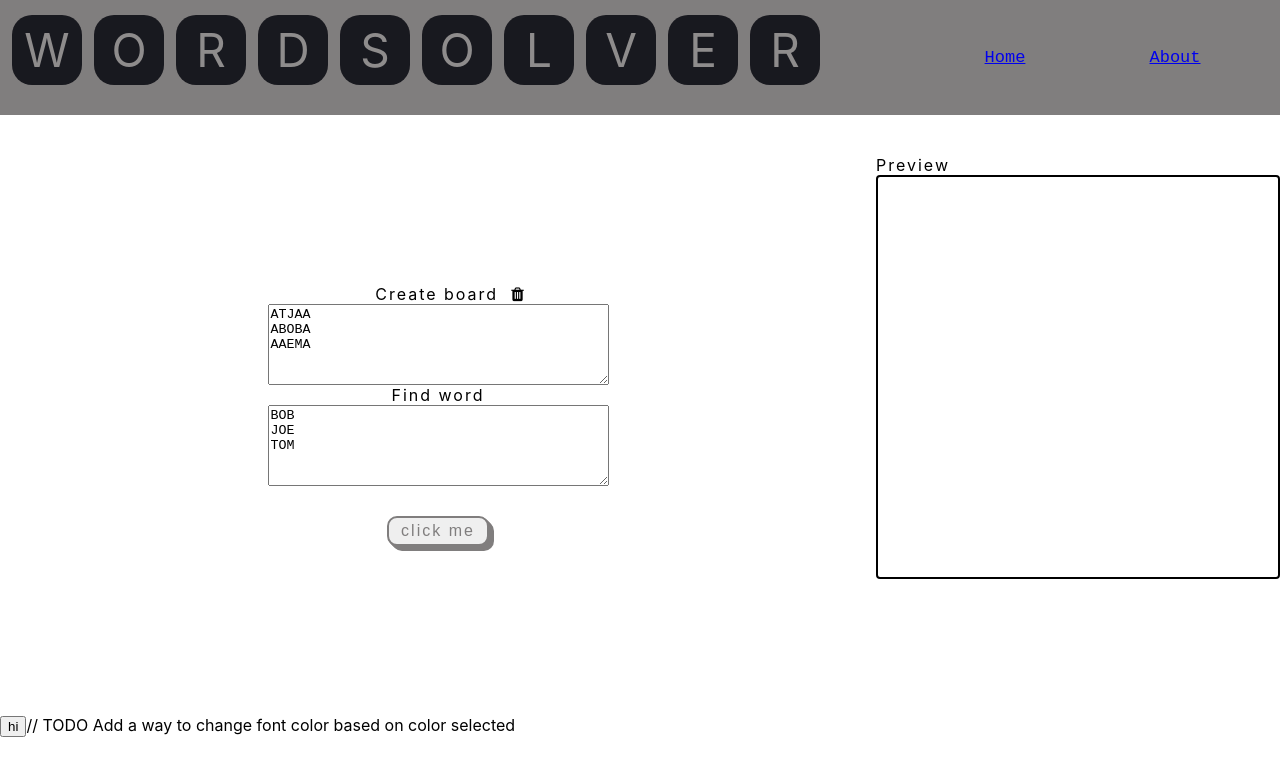
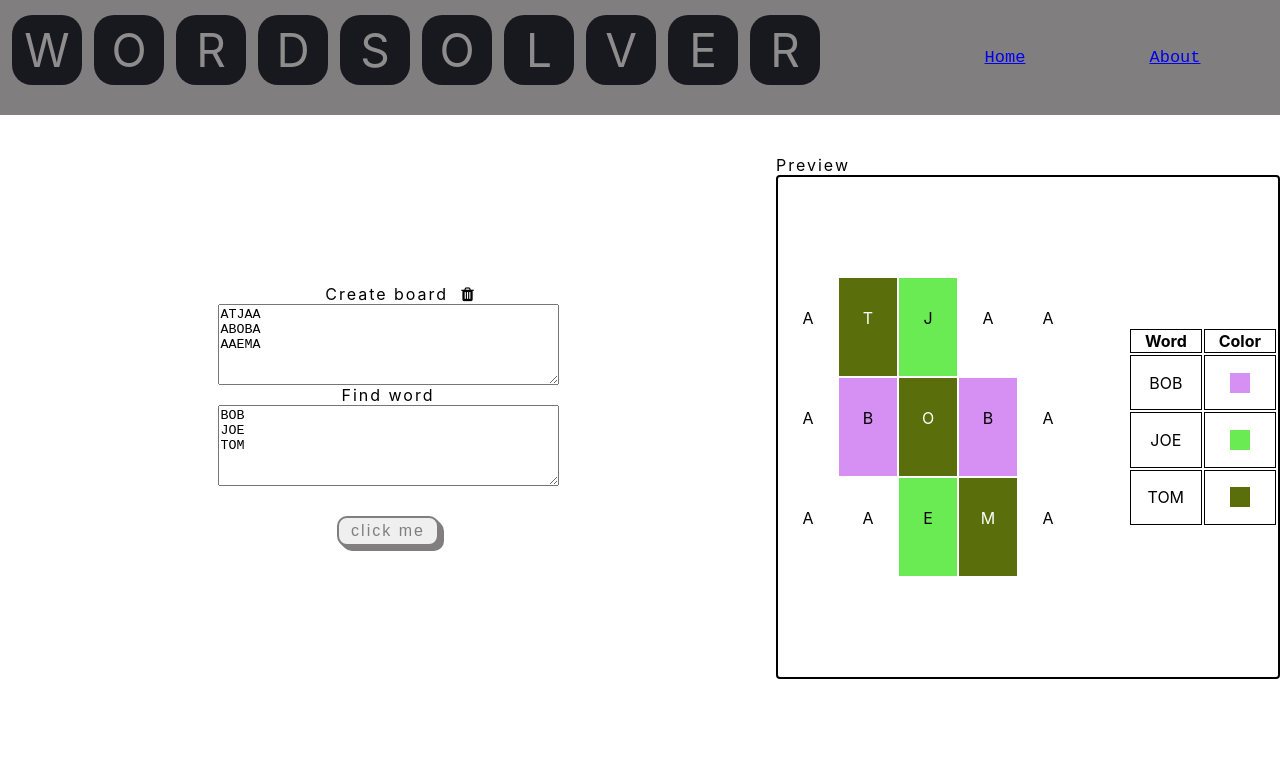
Before and after one commit to Derzz/word-searcher-solver, a React (Create React App) app: page /home in a window 1280 px wide. Both pictures are taken after a click on the button "click me". Shown: the top 776 px of the page. Built offline with nearby package versions, Linux system fonts and the light colour scheme.

Commit message:
place the grid in the preview block

```diff
--- a/src/App.css
+++ b/src/App.css
@@ -43,7 +43,6 @@
    display:flex;
    flex-direction:row;
 
-
 }
 
 .hello{
@@ -51,7 +50,7 @@
     flex-direction: column;
     justify-content: center;
     height:600px;
-    width: 900px;
+    width: 800px;
     align-items: center;
 }
 
@@ -60,18 +59,6 @@
 
 }
 
-.preview-backgorund{
-    @apply bg-slate-100;
-    display:flex;
-    border-style: solid;
-    border-width: 2px;
-    height:400px;
-    width:400px;
-    justify-content: center;
-    align-items: center;
-    border-radius: 4px;
-
-}
 
 .preview{
     display: flex;
@@ -82,11 +69,11 @@
     color: black;
     font-size: 15px;
     font-weight: bold;
+}
 
-}
 .preview-bar{
     @apply h-8 pt-1 rounded-md text-white bg-cyan-600 text-center align-middle;
-    width:400px;
+    width:500px;
     margin-top:40px;
     letter-spacing: 2px;
 
--- a/src/Home.tsx
+++ b/src/Home.tsx
@@ -40,8 +40,14 @@ class Home extends Component{
                 return;
             }
         }
-        this.setState({error: "The grid is a rectangle!"});
-        setUp(gridString, wordString);
+        var gridstring = (document.getElementById("grid") as HTMLInputElement).value;
+        console.log(gridstring);
+
+        this.setState({preview: gridstring.split("\n")});
+
+        this.setState({found: setUp(gridString, wordString)});
+
+        this.setState({clicked: true});
     }
 
 
@@ -49,20 +55,6 @@ class Home extends Component{
         super(props);
         //this.state = { preview: [''] };
     };
-
-    Handleclick = () => {
-        //const [splitted,setSplitted]= useState();
-        console.log(10);
-        var gridstring=(document.getElementById("grid") as HTMLInputElement).value;
-        //console.log();
-        //setSplitted(gridstring.split("\n"));
-        //console.log(gridstring.split("\n"));
-        console.log(gridstring);
-
-        this.setState({ preview: gridstring.split("\n")});
-        //this.setState({ preview: gridstring});
-
-    }
 
     render(){
         return(
@@ -148,9 +140,10 @@ class Home extends Component{
 
                             <button
                                 className="button-example"
-                                id={"start"} type={"button"} onClick={() => solver(this.state.grid, this.state.words)}>
+                                id={"start"} type={"button"} onClick={() => this.checkGrid(this.state.grid, this.state.words)}>
                                 click me
                             </button>
+                            {/*() => {solver(this.state.grid, this.state.words); this.Handleclick()}*/}
                         </div>
 
                         <div>
@@ -158,7 +151,10 @@ class Home extends Component{
                                 Preview
                             </div>
 
-                            <div className="preview-backgorund">
+                            <Grid preview={this.state.preview} found={this.state.found}/>
+                            {/*<div className="preview-backgorund">
+
+
                                 <div className="preview">
                                     {this.state.preview.map(show => (
                                         <p className='demo'> {show.split('').map(show2 => (
@@ -168,21 +164,17 @@ class Home extends Component{
                                         ))} </p>
 
                                     ))}
-                                </div>
-                            </div>
+                                    </div>
+                            </div>*/}
+                            <h1>
+                                {this.state.error}
+                            </h1>
                         </div>
                     </div>
 
 
-                    <button onClick={this.Handleclick}>
-                            hi
-                    </button>
 
-                    // TODO Add a way to change font color based on color selected
 
-                    <h1>
-                        {this.state.error}
-                    </h1>
                 </header>
             </div>
         );
--- a/src/components/grid.tsx
+++ b/src/components/grid.tsx
@@ -1,7 +1,8 @@
 import React, {useEffect, useRef} from "react";
 import "../index.css";
+import "../App.css";
 import {foundWord} from "./solver";
-import 'bootstrap/dist/css/bootstrap.min.css';
+//import 'bootstrap/dist/css/bootstrap.min.css';
 
 interface GridProps {
     preview: string[];
@@ -77,24 +78,29 @@ export default function Grid({preview, found}: GridProps) {
     }, [preview, found]);
 
     return (
-        <div className="d-flex flex-row flex-nowrap">
-            <div ref={containerRef} id="container" style={{width: '25%', height: '25%', marginRight: '20px'}}/>
-            <table className="table table-bordered" style={{width: '50%'}}>
+        <div className="preview-backgorund">
+
+            <div className="grid-block">
+                <div ref={containerRef} id="container" >
+                </div>
+
+            </div>
+
+            <table style={{height:'200px',width:'150px'}}>
                 <thead>
-                <tr>
-                    <th>Word</th>
-                    <th>Color</th>
-                </tr>
+                    <tr>
+                        <th className="grid-border">Word</th>
+                        <th className="grid-border">Color</th>
+                    </tr>
                 </thead>
                 <tbody>
                 {found.map((word, index) => (
-                    <tr key={index}>
-                        <td>{word.name}</td>
-                        <td style={{display: 'flex', justifyContent: 'center', alignItems: 'center'}}>
+                    <tr key={index} className="grid-border">
+                        <td className="grid-border">{word.name}</td>
+                        <td className="grid-border">
                             {word.found ?
-                                <div style={{backgroundColor: `#${word.color}`, width: '20px', height: '20px'}}></div>
-                                :
-                                "NOT FOUND"
+                                    <div style={{backgroundColor: `#${word.color}`, width: '20px', height: '20px',margin: 'auto'}}></div>
+                                :"NOT FOUND"
                             }
                         </td>
                     </tr>
--- a/src/components/solver.ts
+++ b/src/components/solver.ts
@@ -85,6 +85,7 @@ const solver = (word: string): foundWord => {
             }
         }
     }
+
     return solved; // return solved if the word is not found
 }
 
--- a/src/index.css
+++ b/src/index.css
@@ -16,19 +16,53 @@ body {
     display: grid;
     grid-template-rows: repeat(var(--grid-rows), 1fr);
     grid-template-columns: repeat(var(--grid-cols), 1fr);
-    width: 1em; /* Adjust as needed */
-    height: 1em; /* Adjust as needed */
-}
+    width: 300px; /* Adjust as needed */
+    height: 300px; /* Adjust as needed */
 
-#container div {
-    aspect-ratio: 1;
+
 }
 
 .grid-item {
-    padding: 0.5em;
-    border: 1px solid #ddd;
-    text-align: center;
+    /*padding: 0.5em;*/
+    border: 1px solid #ffffff;
+    text-align:center;
+    padding-top:50%;
+
 }
+
+.table-bordered{
+    border: 1px solid #000000;
+}
+
+.grid-border{
+    text-align:center;
+    border: 1px solid #000000;
+}
+
+.preview-backgorund{
+    @apply bg-slate-100;
+    display:flex;
+    border-style: solid;
+    border-width: 2px;
+    height:500px;
+    width:500px;
+    justify-content: space-between;
+    align-items: center;
+    border-radius: 4px;
+}
+
+.preview-index{
+    display: flex;
+    flex-direction:row;
+    height:300px;
+    width:300px;
+
+}
+.grid-block{
+    width:300px;
+    height:300px;
+}
+
 
 code {
     font-family: source-code-pro, Menlo, Monaco, Consolas, 'Courier New',
```
Also changed, not shown: 1 other file (tests, documents, lock files or other folders).
